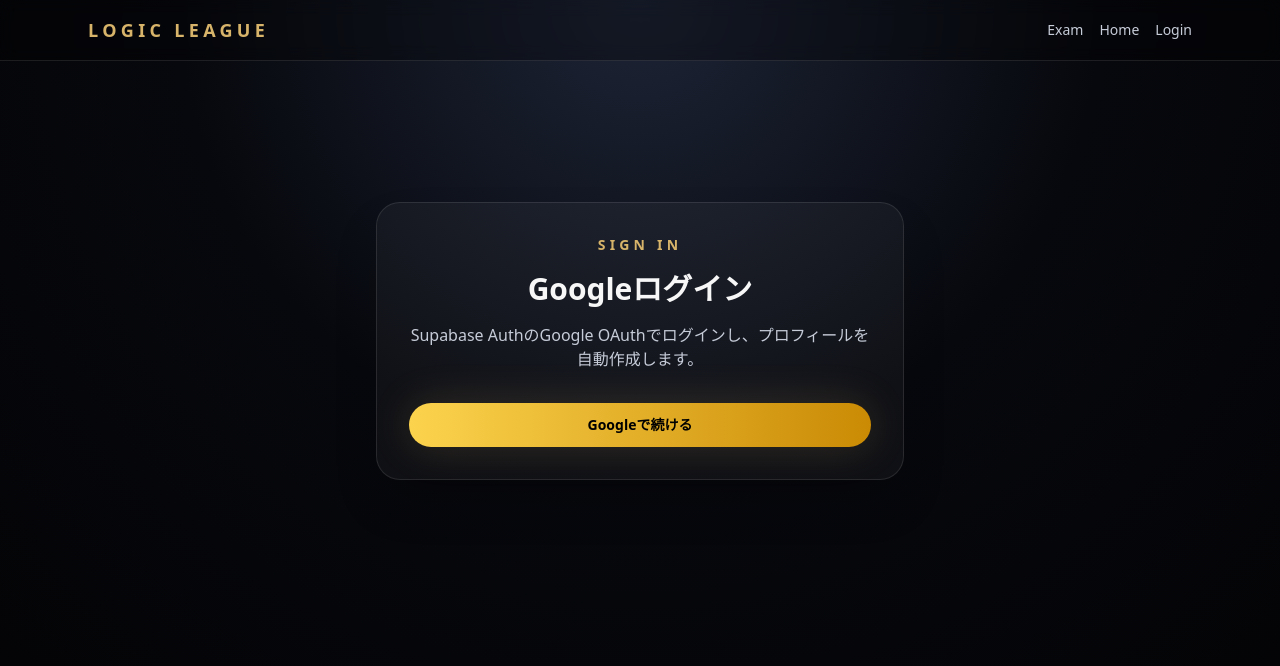
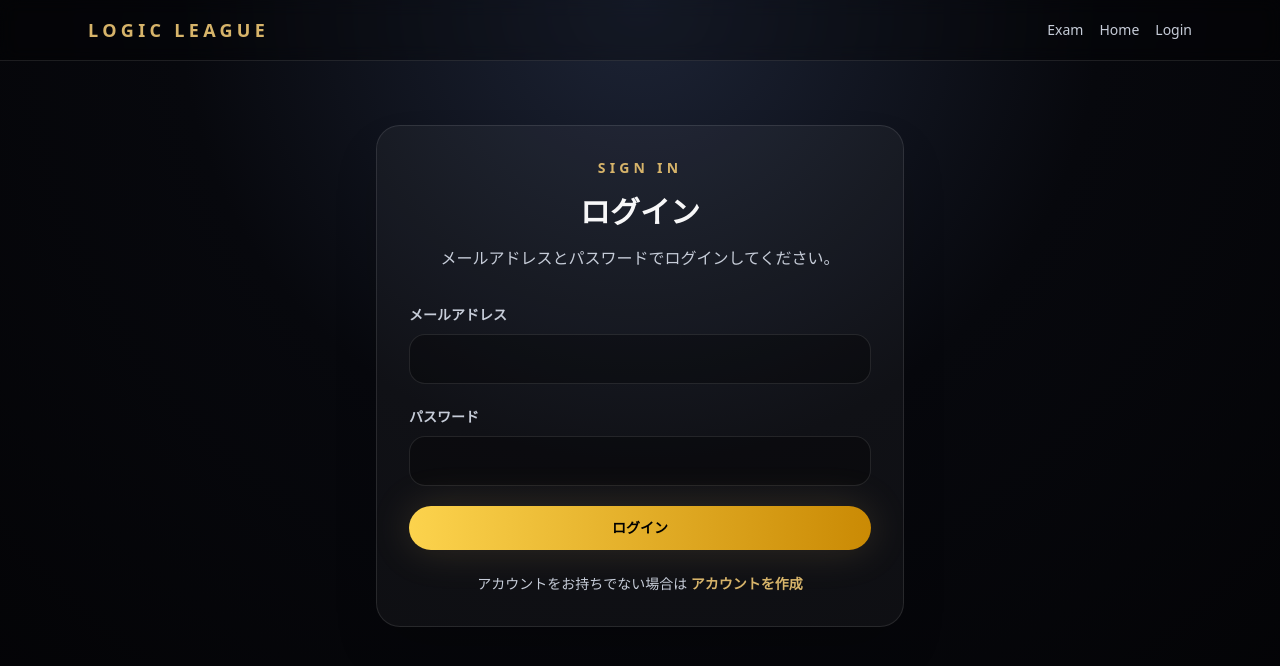
Before and after one commit to selfstdroom/logic-league, a Next.js app: page /login in a window 1280 px wide. Shown: the top 666 px of the page. Built offline with nearby package versions, Linux system fonts and the light colour scheme; no server answers.

Commit message:
Remove Google OAuth login

```diff
--- a/app/login/page.tsx
+++ b/app/login/page.tsx
@@ -1,30 +1,81 @@
+import Link from "next/link";
 import { redirect } from "next/navigation";
-import { createClient } from "@/lib/supabase/server";
 import { Card } from "@/components/ui/Card";
 import { Button } from "@/components/ui/Button";
+import { createClient } from "@/lib/supabase/server";
 
-async function loginWithGoogle() {
-  "use server";
-  const supabase = await createClient();
-  const origin = process.env.NEXT_PUBLIC_SITE_URL || "http://localhost:3000";
-  const { data, error } = await supabase.auth.signInWithOAuth({
-    provider: "google",
-    options: { redirectTo: `${origin}/auth/callback` },
-  });
-  if (error) throw new Error(error.message);
-  if (data.url) redirect(data.url);
+function getFormString(formData: FormData, key: string) {
+  return String(formData.get(key) ?? "").trim();
 }
 
-export default function LoginPage() {
+function redirectWithError(message: string) {
+  redirect(`/login?error=${encodeURIComponent(message)}`);
+}
+
+async function loginWithEmail(formData: FormData) {
+  "use server";
+
+  const email = getFormString(formData, "email");
+  const password = String(formData.get("password") ?? "");
+
+  if (!email || !password) {
+    redirectWithError("メールアドレスとパスワードを入力してください。");
+  }
+
+  const supabase = await createClient();
+  const { error } = await supabase.auth.signInWithPassword({ email, password });
+
+  if (error) {
+    redirectWithError("メールアドレスまたはパスワードが正しくありません。");
+  }
+
+  redirect("/home");
+}
+
+export default async function LoginPage({ searchParams }: { searchParams: Promise<{ error?: string; message?: string }> }) {
+  const { error, message } = await searchParams;
+
   return (
     <main className="mx-auto flex min-h-[70vh] max-w-xl items-center px-6 py-16">
-      <Card className="w-full p-8 text-center">
-        <p className="text-sm font-bold uppercase tracking-[0.3em] text-league-gold">Sign in</p>
-        <h1 className="mt-4 text-3xl font-black">Googleログイン</h1>
-        <p className="mt-4 text-league-silver">Supabase AuthのGoogle OAuthでログインし、プロフィールを自動作成します。</p>
-        <form action={loginWithGoogle} className="mt-8">
-          <Button type="submit" className="w-full">Googleで続ける</Button>
+      <Card className="w-full p-8">
+        <div className="text-center">
+          <p className="text-sm font-bold uppercase tracking-[0.3em] text-league-gold">Sign in</p>
+          <h1 className="mt-4 text-3xl font-black">ログイン</h1>
+          <p className="mt-4 text-league-silver">メールアドレスとパスワードでログインしてください。</p>
+        </div>
+        {message ? (
+          <p className="mt-6 rounded-2xl border border-emerald-400/30 bg-emerald-400/10 p-4 text-sm text-emerald-100">{message}</p>
+        ) : null}
+        {error ? (
+          <p className="mt-6 rounded-2xl border border-red-400/30 bg-red-400/10 p-4 text-sm text-red-100">{error}</p>
+        ) : null}
+        <form action={loginWithEmail} className="mt-8 space-y-5">
+          <label className="block">
+            <span className="text-sm font-bold text-league-silver">メールアドレス</span>
+            <input
+              className="mt-2 w-full rounded-2xl border border-white/10 bg-black/30 px-4 py-3 text-white outline-none transition focus:border-league-gold"
+              name="email"
+              type="email"
+              autoComplete="email"
+              required
+            />
+          </label>
+          <label className="block">
+            <span className="text-sm font-bold text-league-silver">パスワード</span>
+            <input
+              className="mt-2 w-full rounded-2xl border border-white/10 bg-black/30 px-4 py-3 text-white outline-none transition focus:border-league-gold"
+              name="password"
+              type="password"
+              autoComplete="current-password"
+              required
+            />
+          </label>
+          <Button type="submit" className="w-full">ログイン</Button>
         </form>
+        <p className="mt-6 text-center text-sm text-league-silver">
+          アカウントをお持ちでない場合は{" "}
+          <Link className="font-bold text-league-gold hover:text-white" href="/signup">アカウントを作成</Link>
+        </p>
       </Card>
     </main>
   );
--- a/app/page.tsx
+++ b/app/page.tsx
@@ -14,7 +14,7 @@ export default function Page() {
           </p>
           <div className="mt-10 flex flex-wrap gap-4">
             <ButtonLink href="/exam">認定試験を受ける</ButtonLink>
-            <ButtonLink href="/login" className="bg-none bg-white/10 text-white shadow-none ring-1 ring-white/15">Googleでログイン</ButtonLink>
+            <ButtonLink href="/login" className="bg-none bg-white/10 text-white shadow-none ring-1 ring-white/15">ログイン</ButtonLink>
           </div>
           <p className="mt-6 text-sm text-league-muted">本結果はAIによる推定であり、正式なIQ検査・心理検査・学術的知能検査ではありません。</p>
         </section>
--- a/app/profile/[username]/page.tsx
+++ b/app/profile/[username]/page.tsx
@@ -1,10 +1,13 @@
-import { notFound } from "next/navigation";
+import { notFound, redirect } from "next/navigation";
 import { Card } from "@/components/ui/Card";
 import { createClient } from "@/lib/supabase/server";
 
 export default async function ProfilePage({ params }: { params: Promise<{ username: string }> }) {
   const { username } = await params;
   const supabase = await createClient();
+  const { data: { user } } = await supabase.auth.getUser();
+  if (!user) redirect("/login");
+
   const { data: profile } = await supabase.from("profiles").select("*").eq("username", username).maybeSingle();
   if (!profile) notFound();
 
--- /dev/null
+++ b/app/profile/page.tsx
@@ -0,0 +1,13 @@
+import { redirect } from "next/navigation";
+import { createClient } from "@/lib/supabase/server";
+
+export default async function ProfileIndexPage() {
+  const supabase = await createClient();
+  const { data: { user } } = await supabase.auth.getUser();
+  if (!user) redirect("/login");
+
+  const { data: profile } = await supabase.from("profiles").select("username").eq("id", user.id).maybeSingle();
+  if (!profile) redirect("/home");
+
+  redirect(`/profile/${profile.username}`);
+}
--- /dev/null
+++ b/app/signup/page.tsx
@@ -0,0 +1,117 @@
+import Link from "next/link";
+import { redirect } from "next/navigation";
+import { Card } from "@/components/ui/Card";
+import { Button } from "@/components/ui/Button";
+import { createClient } from "@/lib/supabase/server";
+
+function getFormString(formData: FormData, key: string) {
+  return String(formData.get(key) ?? "").trim();
+}
+
+function redirectWithError(message: string) {
+  redirect(`/signup?error=${encodeURIComponent(message)}`);
+}
+
+async function signupWithEmail(formData: FormData) {
+  "use server";
+
+  const email = getFormString(formData, "email");
+  const password = String(formData.get("password") ?? "");
+  const passwordConfirmation = String(formData.get("password_confirmation") ?? "");
+  const username = getFormString(formData, "username").toLowerCase();
+  const displayName = getFormString(formData, "display_name");
+
+  if (!email || !password || !passwordConfirmation || !username || !displayName) {
+    redirectWithError("すべての項目を入力してください。");
+  }
+
+  if (password.length < 6) {
+    redirectWithError("パスワードは6文字以上で入力してください。");
+  }
+
+  if (password !== passwordConfirmation) {
+    redirectWithError("パスワード確認が一致しません。");
+  }
+
+  if (!/^[a-z0-9_]{3,20}$/.test(username)) {
+    redirectWithError("ユーザー名は3〜20文字の半角英数字とアンダースコアで入力してください。");
+  }
+
+  const supabase = await createClient();
+  const { data, error } = await supabase.auth.signUp({
+    email,
+    password,
+    options: {
+      data: {
+        username,
+        display_name: displayName,
+      },
+    },
+  });
+
+  if (error) {
+    redirectWithError(error.message);
+  }
+
+  if (data.user) {
+    await supabase.from("profiles").upsert({
+      id: data.user.id,
+      email,
+      username,
+      display_name: displayName,
+    }, { onConflict: "id" });
+  }
+
+  if (data.session) {
+    redirect("/home");
+  }
+
+  redirect(`/login?message=${encodeURIComponent("登録が完了しました。メール確認が必要な場合は確認後にログインしてください。")}`);
+}
+
+export default async function SignupPage({ searchParams }: { searchParams: Promise<{ error?: string }> }) {
+  const { error } = await searchParams;
+
+  return (
+    <main className="mx-auto flex min-h-[70vh] max-w-xl items-center px-6 py-16">
+      <Card className="w-full p-8">
+        <div className="text-center">
+          <p className="text-sm font-bold uppercase tracking-[0.3em] text-league-gold">Create account</p>
+          <h1 className="mt-4 text-3xl font-black">アカウント作成</h1>
+          <p className="mt-4 text-league-silver">Supabase Authのメールアドレス・パスワード認証で登録します。</p>
+        </div>
+        {error ? (
+          <p className="mt-6 rounded-2xl border border-red-400/30 bg-red-400/10 p-4 text-sm text-red-100">{error}</p>
+        ) : null}
+        <form action={signupWithEmail} className="mt-8 space-y-5">
+          <label className="block">
+            <span className="text-sm font-bold text-league-silver">メールアドレス</span>
+            <input className="mt-2 w-full rounded-2xl border border-white/10 bg-black/30 px-4 py-3 text-white outline-none transition focus:border-league-gold" name="email" type="email" autoComplete="email" required />
+          </label>
+          <label className="block">
+            <span className="text-sm font-bold text-league-silver">パスワード</span>
+            <input className="mt-2 w-full rounded-2xl border border-white/10 bg-black/30 px-4 py-3 text-white outline-none transition focus:border-league-gold" name="password" type="password" autoComplete="new-password" minLength={6} required />
+          </label>
+          <label className="block">
+            <span className="text-sm font-bold text-league-silver">パスワード確認</span>
+            <input className="mt-2 w-full rounded-2xl border border-white/10 bg-black/30 px-4 py-3 text-white outline-none transition focus:border-league-gold" name="password_confirmation" type="password" autoComplete="new-password" minLength={6} required />
+          </label>
+          <label className="block">
+            <span className="text-sm font-bold text-league-silver">ユーザー名</span>
+            <input className="mt-2 w-full rounded-2xl border border-white/10 bg-black/30 px-4 py-3 text-white outline-none transition focus:border-league-gold" name="username" type="text" autoComplete="username" minLength={3} maxLength={20} pattern="[a-zA-Z0-9_]+" required />
+            <span className="mt-2 block text-xs text-league-muted">3〜20文字の半角英数字とアンダースコア</span>
+          </label>
+          <label className="block">
+            <span className="text-sm font-bold text-league-silver">表示名</span>
+            <input className="mt-2 w-full rounded-2xl border border-white/10 bg-black/30 px-4 py-3 text-white outline-none transition focus:border-league-gold" name="display_name" type="text" autoComplete="name" required />
+          </label>
+          <Button type="submit" className="w-full">アカウントを作成</Button>
+        </form>
+        <p className="mt-6 text-center text-sm text-league-silver">
+          すでにアカウントを持っている場合は{" "}
+          <Link className="font-bold text-league-gold hover:text-white" href="/login">ログイン</Link>
+        </p>
+      </Card>
+    </main>
+  );
+}
```
Also changed, not shown: app/auth/callback/route.ts (deleted, +0 -31 lines), 2 other files (tests, documents, lock files or other folders).
